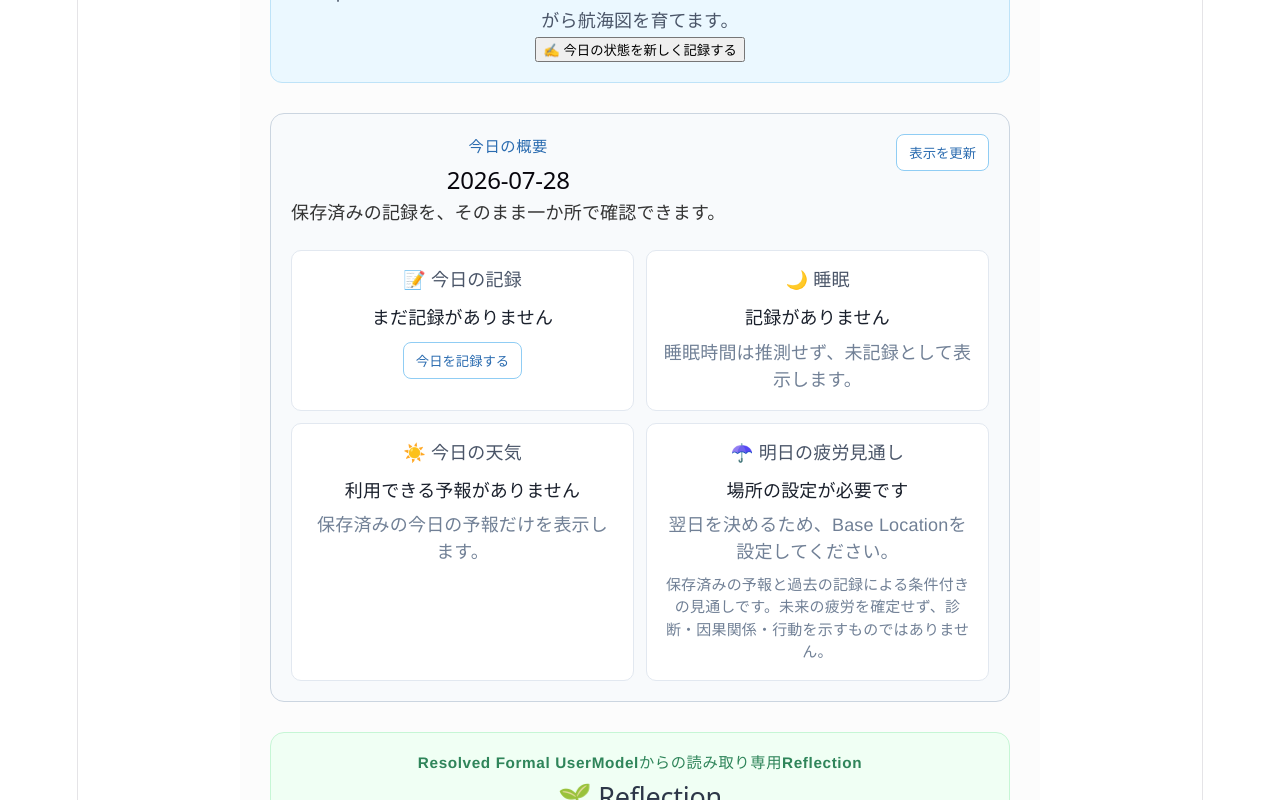
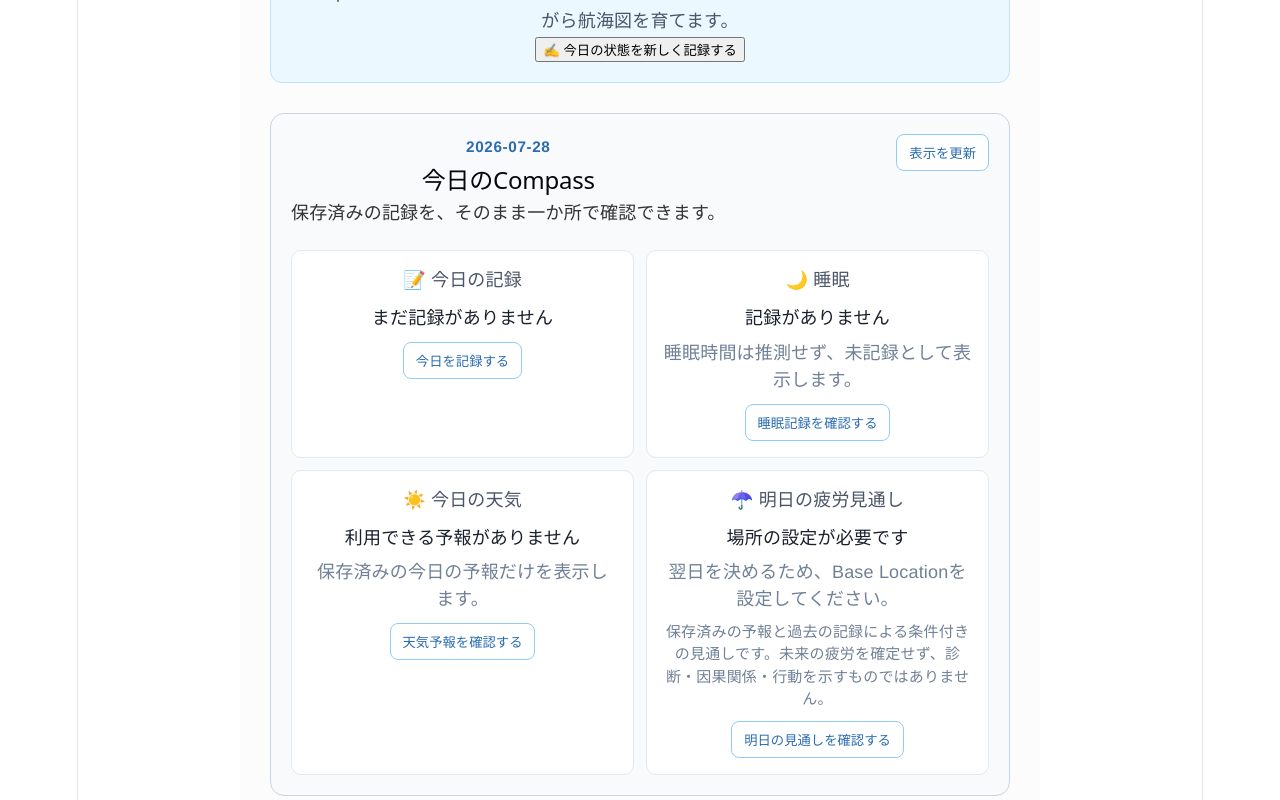
Before and after one commit to compassmaster/Compass, a React (Vite) app: page / in a window 1280 px wide. Shown: the part 360-1160 px from the top of the page. Built offline with nearby package versions, Linux system fonts and the light colour scheme.

Commit message:
fix: 今日のCompassの表示と導線を改善する

```diff
--- a/src/app/App.tsx
+++ b/src/app/App.tsx
@@ -226,6 +226,9 @@ export function App() {
             logs={logs}
             candidates={userModelUpdateCandidates}
             onNavigateToLog={() => setActiveTab('log')}
+            onNavigateToSleep={() => setActiveTab('log')}
+            onNavigateToWeather={() => document.getElementById('home-weather-section')?.scrollIntoView({ behavior: 'smooth', block: 'start' })}
+            onNavigateToPrediction={() => setActiveTab('prediction')}
             onReflectionFeedback={handleReflectionFeedback}
             onNavigateToCompassMap={() => {
               refreshUserModelUpdateCandidates();
--- a/src/features/home/components/HomeSummaryPanel.tsx
+++ b/src/features/home/components/HomeSummaryPanel.tsx
@@ -5,19 +5,24 @@ import { homeSummaryQueryService } from '../services/compositionRoot.ts';
 import type { HomeSummaryReadModel } from '../types/homeSummary.ts';
 import './HomeSummaryPanel.css';
 
-interface Props { readonly onNavigateToLog: () => void; }
-export function HomeSummaryPanel({ onNavigateToLog }: Props) {
+interface Props {
+  readonly onNavigateToLog: () => void;
+  readonly onNavigateToSleep: () => void;
+  readonly onNavigateToWeather: () => void;
+  readonly onNavigateToPrediction: () => void;
+}
+export function HomeSummaryPanel({ onNavigateToLog, onNavigateToSleep, onNavigateToWeather, onNavigateToPrediction }: Props) {
   const [model, setModel] = useState<HomeSummaryReadModel>(() => homeSummaryQueryService.getSummary());
   const { today, tomorrowOutlook } = model;
   const latestLog = today.dailyLogs.at(-1) ?? null;
   const forecast = today.metadata.hasForecast ? today.forecast : null;
   return <section className="home-summary" aria-labelledby="home-summary-title">
-    <header className="home-summary-header"><div><p className="section-eyebrow">今日の概要</p><h2 id="home-summary-title">{model.localDate}</h2><p>保存済みの記録を、そのまま一か所で確認できます。</p></div><button type="button" onClick={() => setModel(homeSummaryQueryService.getSummary())}>表示を更新</button></header>
+    <header className="home-summary-header"><div><p className="section-eyebrow">{model.localDate}</p><h2 id="home-summary-title">今日のCompass</h2><p>保存済みの記録を、そのまま一か所で確認できます。</p></div><button type="button" onClick={() => setModel(homeSummaryQueryService.getSummary())}>表示を更新</button></header>
     <div className="home-summary-grid">
-      <article><h3>📝 今日の記録</h3>{latestLog ? <><strong>気分 {latestLog.mood} / 疲労 {latestLog.fatigue}</strong><p>{today.dailyLogs.length > 1 ? `${today.dailyLogs.length}件のうち最新の記録` : '記録済み'}</p></> : <><strong>まだ記録がありません</strong><button type="button" onClick={onNavigateToLog}>今日を記録する</button></>}</article>
-      <article><h3>🌙 睡眠</h3>{today.sleepRecord ? <><strong>{formatDurationMinutes(today.sleepRecord.durationMinutes)}</strong><p>起床日が今日の睡眠記録</p></> : <><strong>記録がありません</strong><p>睡眠時間は推測せず、未記録として表示します。</p></>}</article>
-      <article><h3>☀️ 今日の天気</h3>{forecast ? <><strong>{getWeatherCodeLabel(forecast.forecastValues.weatherCode?.value ?? null)}</strong><p>{temperature(forecast.forecastValues.dailyMinimumTemperature?.value)} / {temperature(forecast.forecastValues.dailyMaximumTemperature?.value)}</p></> : <><strong>利用できる予報がありません</strong><p>保存済みの今日の予報だけを表示します。</p></>}</article>
-      <article><h3>☂️ 明日の疲労見通し</h3><strong>{tomorrowOutlook.headline}</strong><p>{tomorrowOutlook.explanation}</p><small>{tomorrowOutlook.caution}</small></article>
+      <article><h3>📝 今日の記録</h3>{latestLog ? <><strong>気分 {latestLog.mood} / 5</strong><strong>疲労 {latestLog.fatigue} / 5（高いほど疲れています）</strong><p>{today.dailyLogs.length > 1 ? `${today.dailyLogs.length}件のうち最新の記録` : '記録済み'}</p></> : <><strong>まだ記録がありません</strong><button type="button" onClick={onNavigateToLog}>今日を記録する</button></>}</article>
+      <article><h3>🌙 睡眠</h3>{today.sleepRecord ? <><strong>{formatDurationMinutes(today.sleepRecord.durationMinutes)}</strong><p>起床日が今日の睡眠記録</p></> : <><strong>記録がありません</strong><p>睡眠時間は推測せず、未記録として表示します。</p></>}<button type="button" onClick={onNavigateToSleep}>睡眠記録を確認する</button></article>
+      <article><h3>☀️ 今日の天気</h3>{forecast ? <><strong>{getWeatherCodeLabel(forecast.forecastValues.weatherCode?.value ?? null)}</strong><p>{temperature(forecast.forecastValues.dailyMinimumTemperature?.value)} / {temperature(forecast.forecastValues.dailyMaximumTemperature?.value)}</p></> : <><strong>利用できる予報がありません</strong><p>保存済みの今日の予報だけを表示します。</p></>}<button type="button" onClick={onNavigateToWeather}>天気予報を確認する</button></article>
+      <article><h3>☂️ 明日の疲労見通し</h3><strong>{tomorrowOutlook.headline}</strong><p>{tomorrowOutlook.explanation}</p><small>{tomorrowOutlook.caution}</small><button type="button" onClick={onNavigateToPrediction}>明日の見通しを確認する</button></article>
     </div>
   </section>;
 }
--- a/src/features/home/components/HomeTab.tsx
+++ b/src/features/home/components/HomeTab.tsx
@@ -28,6 +28,9 @@ interface HomeTabProps {
   logs: DailyLog[];
   candidates: UserModelUpdateCandidate[];
   onNavigateToLog: () => void;
+  onNavigateToSleep: () => void;
+  onNavigateToWeather: () => void;
+  onNavigateToPrediction: () => void;
   onReflectionFeedback: (agreed: boolean) => void;
   onNavigateToCompassMap: () => void;
   onApplyCandidate: (candidateId: string) => void;
@@ -46,6 +49,9 @@ export function HomeTab({
   logs,
   candidates,
   onNavigateToLog,
+  onNavigateToSleep,
+  onNavigateToWeather,
+  onNavigateToPrediction,
   onReflectionFeedback,
   onNavigateToCompassMap,
   onApplyCandidate,
@@ -114,15 +120,17 @@ export function HomeTab({
         </button>
       </section>
 
-      <HomeSummaryPanel key={forecastAcquisitionRequestId} onNavigateToLog={onNavigateToLog} />
+      <HomeSummaryPanel key={forecastAcquisitionRequestId} onNavigateToLog={onNavigateToLog} onNavigateToSleep={onNavigateToSleep} onNavigateToWeather={onNavigateToWeather} onNavigateToPrediction={onNavigateToPrediction} />
 
       <FormalReflectionPanel
         model={resolvedFormalUserModel}
         onNavigateToCompassMap={onNavigateToCompassMap}
       />
 
-      <BaseLocationPanel onSaved={() => setForecastAcquisitionRequestId((current) => current + 1)} />
-      <WeatherForecastPanel acquisitionRequestId={forecastAcquisitionRequestId} />
+      <div id="home-weather-section">
+        <BaseLocationPanel onSaved={() => setForecastAcquisitionRequestId((current) => current + 1)} />
+        <WeatherForecastPanel acquisitionRequestId={forecastAcquisitionRequestId} />
+      </div>
       <DailyContextPanel />
       <WeatherFatigueObservationPanel />
 
```
Also changed, not shown: scripts/test-home-summary.ts (+17 -0 lines), src/features/home/components/homeSummaryPresentation.ts (added, +15 -0 lines), 2 other files (tests, documents, lock files or other folders).
